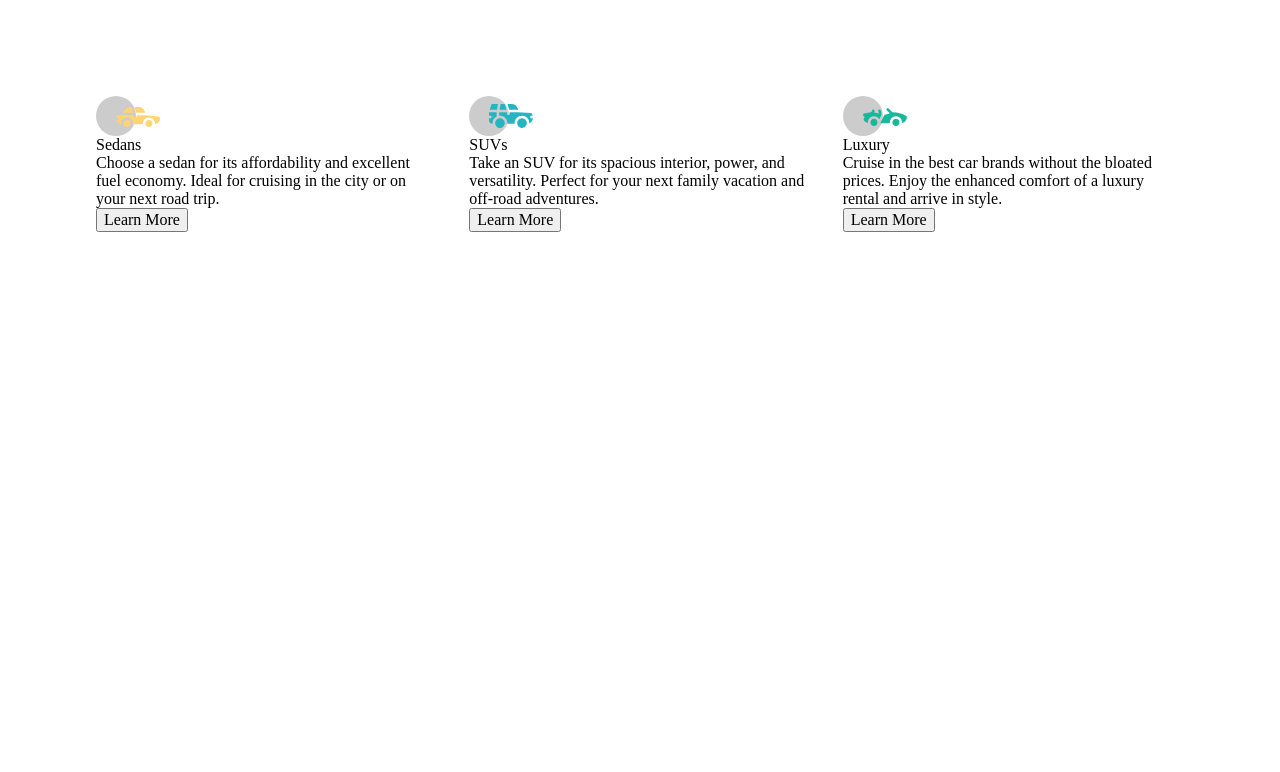
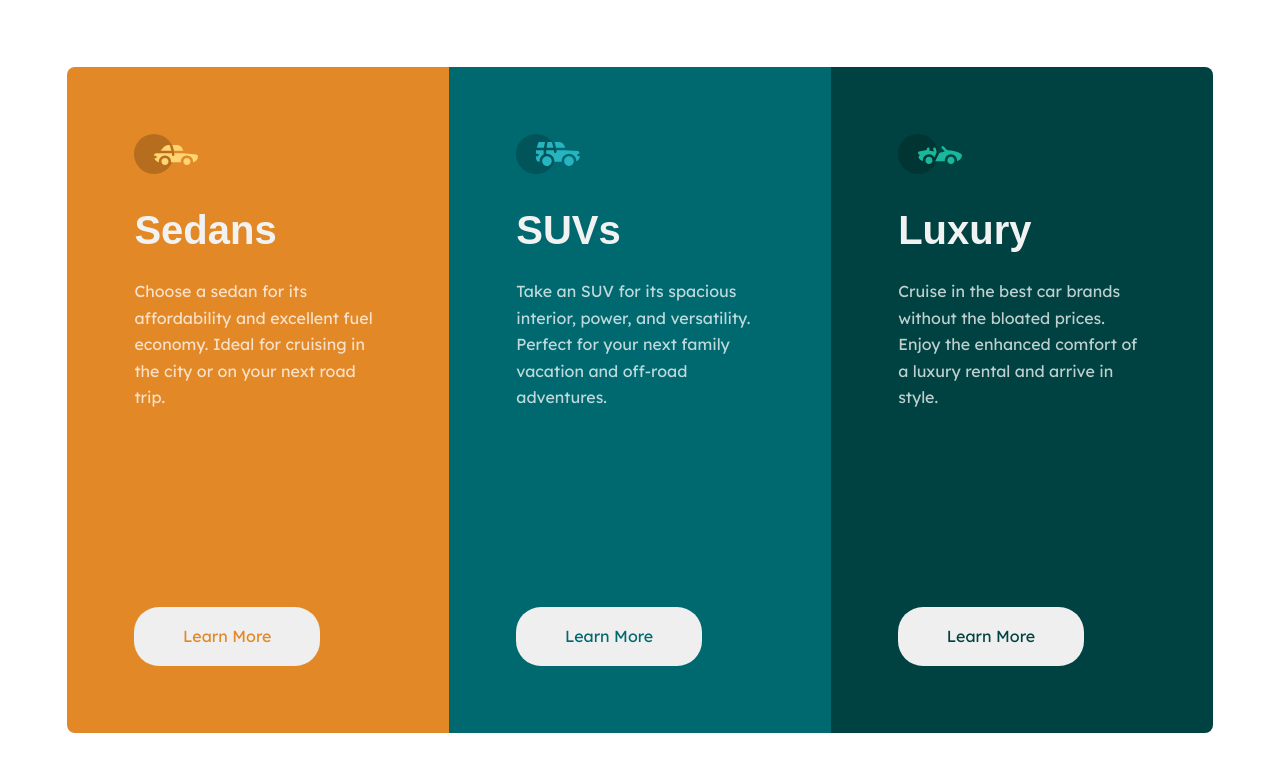
Before and after one commit to Tammyhi/FEM-3-column-preview-card-component, a plain HTML site: page index.html in a window 1280 px wide. Drawn offline with Linux system fonts and the light colour scheme; a web font is replaced by a local one.

Commit message:
refactor: add micro layout with flex, add styling, and adjust spacing

```diff
--- a/index.html
+++ b/index.html
@@ -18,32 +18,32 @@
   </head>
   <body>
     <main>
-      <section>
+      <section class="section-sedans">
         <img src="/images/icon-sedans.svg" />
-        <p>Sedans</p>
+        <p class="section-heading">Sedans</p>
         <p>
           Choose a sedan for its affordability and excellent fuel economy. Ideal
           for cruising in the city or on your next road trip.
         </p>
-        <button>Learn More</button>
+        <button class="button-sedans">Learn More</button>
       </section>
-      <section>
+      <section class="section-suvs">
         <img src="/images/icon-suvs.svg" />
-        <p>SUVs</p>
+        <p class="section-heading">SUVs</p>
         <p>
           Take an SUV for its spacious interior, power, and versatility. Perfect
           for your next family vacation and off-road adventures.
         </p>
-        <button>Learn More</button>
+        <button class="button-suvs">Learn More</button>
       </section>
-      <section>
+      <section class="section-luxury">
         <img src="/images/icon-luxury.svg" />
-        <p>Luxury</p>
+        <p class="section-heading">Luxury</p>
         <p>
           Cruise in the best car brands without the bloated prices. Enjoy the
           enhanced comfort of a luxury rental and arrive in style.
         </p>
-        <button>Learn More</button>
+        <button class="button-luxury">Learn More</button>
       </section>
     </main>
   </body>
--- a/styles.css
+++ b/styles.css
@@ -22,13 +22,10 @@ button {
 
 /* Design System */
 :root {
-  --clr-text-primary: hsl(0deg 0% 95%);
+  --clr-heading: hsl(0, 0%, 95%);
   --clr-background-luxury: hsl(179deg 100% 13%);
-  --clr-icon-luxury: hsl(170deg 76% 41%);
   --clr-background-sedans: hsl(31deg 77% 52%);
-  --clr-icon-sedans: hsl(42deg 100% 73%);
   --clr-background-suvs: hsl(184deg 100% 22%);
-  --clr-icon-suvs: hsl(184deg 67% 45%);
 
   --spacing-0: 0px;
   --spacing-100: 8px;
@@ -49,17 +46,75 @@ body {
 }
 
 main {
-  margin: 10vh;
+  height: 100%;
+  padding: clamp(2vw, 4vw + 1rem, 20vw);
   display: grid;
   grid-template-columns: 1fr 1fr 1fr;
+  max-width: 100%;
+  overflow: hidden;
 }
 
-@media (max-width: 800px) {
+@media (max-width: 1010px) {
   main {
     grid-template-columns: 1fr;
   }
 }
 
 section {
+  padding: clamp(2rem, 4vw + 1rem, 15vw);
+  gap: 1.5rem;
+  display: grid;
+  grid-template-rows: auto auto 1fr auto;
+}
+
+button {
+  width: clamp(120px, 40vw + 2rem, 75%);
+  border-radius: 25px;
+  border-style: none;
   padding: 1rem;
 }
+
+section:not(.section-heading) {
+  font-family: "Lexend Deca", sans-serif;
+  line-height: var(--lh-text);
+}
+
+p:not(.section-heading) {
+  color: white;
+  opacity: 75%;
+}
+
+.section-heading {
+  font-family: "Big Shoulders", sans-serif;
+  color: var(--clr-heading);
+  font-weight: bold;
+  line-height: var(--lh-heading);
+  font-size: min(40px, 2rem + 5vw);
+  padding-top: 0.5rem;
+}
+
+.section-sedans {
+  background-color: var(--clr-background-sedans);
+  border-radius: 8px 0px 0px 8px;
+}
+
+.button-sedans {
+  color: var(--clr-background-sedans);
+}
+
+.section-suvs {
+  background-color: var(--clr-background-suvs);
+}
+
+.button-suvs {
+  color: var(--clr-background-suvs);
+}
+
+.section-luxury {
+  background-color: var(--clr-background-luxury);
+  border-radius: 0px 8px 8px 0px;
+}
+
+.button-luxury {
+  color: var(--clr-background-luxury);
+}
```
